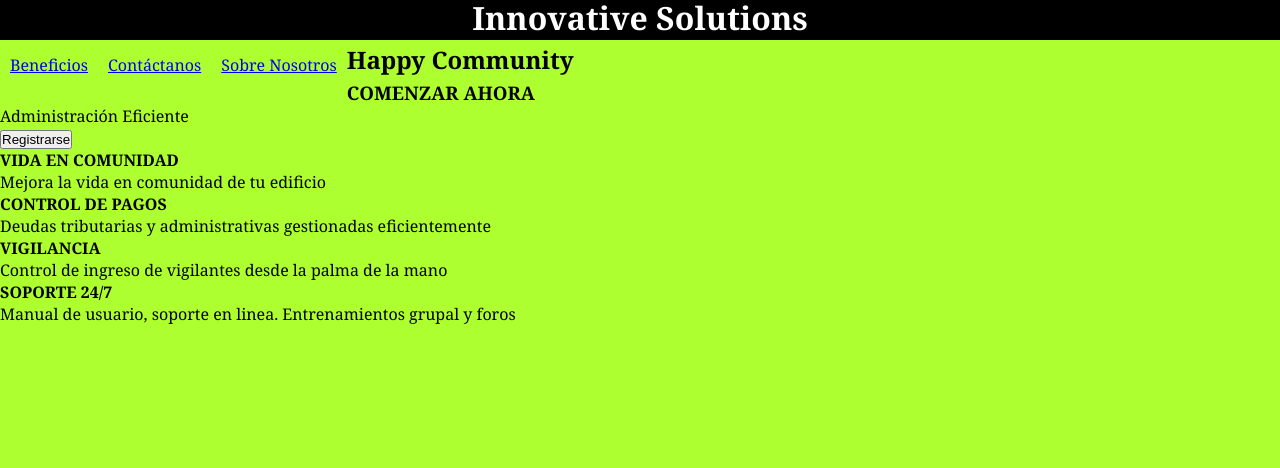
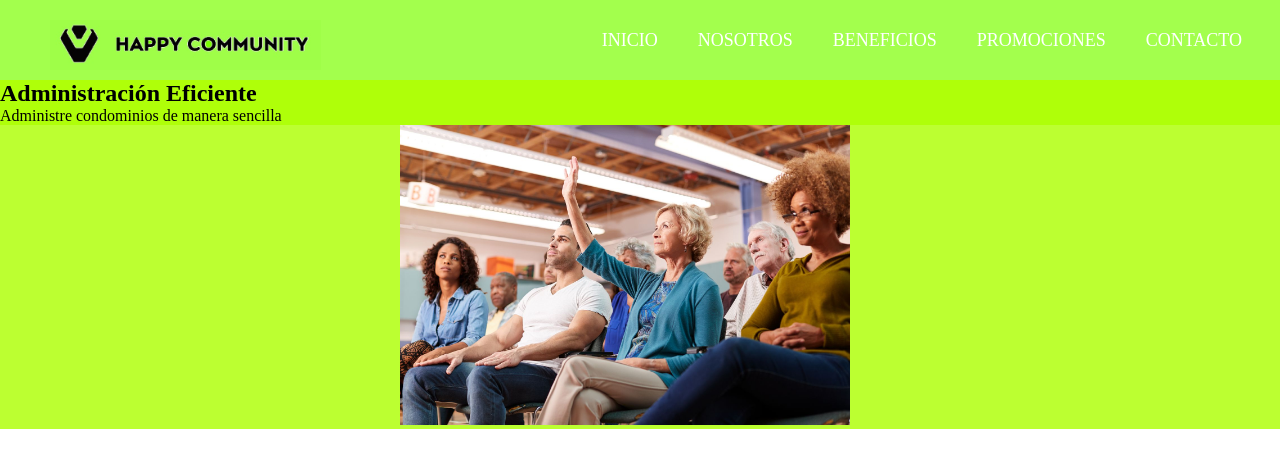
Before and after one commit to EliasJMZegarra/upc-pre-202202-si385-SI42-Innovative-Solutions-report-tb3.github.io, a plain HTML site: page index.html in a window 1280 px wide. Drawn offline with Linux system fonts and the light colour scheme.

Commit message:
Add files via upload

```diff
--- /dev/null
+++ b/estilos.css
@@ -0,0 +1,100 @@
+*{
+    padding: 0;
+    margin: 0;
+    text-decoration: none;
+    list-style: none;
+    box-sizing: border-box;
+}
+
+nav{
+    background: rgba(123, 255, 0, 0.699);
+    height: 80px;
+    width: 100%;
+}
+.enlace{
+    position: absolute;
+    padding: 20px 50px;
+}
+.logo{
+    height: 50px;
+}
+nav ul{
+    float: right;
+    margin-right: 20px;
+}
+nav ul li{
+    display: inline-block;
+    line-height: 80px;
+    margin: 0 5px;
+}
+nav ul li a{
+    color: #fff;
+    font-size: 18px;
+    padding: 7px 13px;
+    border-radius: 3px;
+    text-transform: uppercase;
+}
+li a.active, li a:hover{
+    transition: .5s;
+}
+.checkbtn{
+    font-size: 30px;
+    color: #fff;
+    float: right;
+    line-height: 80px;
+    margin-right: 40px;
+    cursor: pointer;
+    display: none;
+}
+#check{
+    display: none;
+}
+section ,h2 ,p{
+    background:rgba(173, 255, 0, 0.808);
+
+}
+section .vec1{
+    height: 300px;
+    margin-left: 400px;
+
+}
+
+@media (max-width: 952px){
+    .enlace{
+        padding-left: 20px;
+    }
+    nav ul li a{
+        font-size: 16px;
+    }
+}
+
+@media (max-width: 858px){
+    .checkbtn{
+        display: block;
+    }
+    ul{
+        position: fixed;
+        width: 100%;
+        height: 100vh;
+        background: #2c3e50;
+        top: 80px;
+        left: -100%;
+        text-align: center;
+        transition: all .5s;
+    }
+    nav ul li{
+        display: block;
+        margin: 50px 0;
+        line-height: 30px;
+    }
+    nav ul li a{
+        font-size: 20px;
+    }
+    li a:hover, li a.active{
+        background: none;
+        color: red;
+    }
+    #check:checked ~ ul{
+        left:0;
+    }
+}
--- a/index.html
+++ b/index.html
@@ -4,50 +4,33 @@
     <meta charset="UTF-8">
     <meta http-equiv="X-UA-Compatible" content="IE=edge">
     <meta name="viewport" content="width=device-width, initial-scale=1.0">
-    <link rel="stylesheet" href="styles.css">
     <title>Happy Community</title>
-
+    <link rel="stylesheet" href="estilos.css">
+    <link href="https://cdnjs.cloudflare.com/ajax/libs/font-awesome/5.13.0/css/all.min.css" rel="stylesheet">
 </head>
 <body>
-    <div id =¨container¨>
-        <header>
-            <h1> Innovative Solutions</h1>
-        </header>
-        <nav>
-            <ul>
-                <li> <a href="index.html"> Beneficios</a></li>
-                <li> <a href="index.html"> Contáctanos</a></li>
-                <li> <a href="index.html"> Sobre Nosotros</a></li>
-            </ul>
-        </nav>
-    </div>
-    <div>
-        <h2>                Happy Community </h2>
-    </div>
-    <div>
-        <h3> COMENZAR AHORA</h3>
-    </div>
-    <div>
-        <p>Administración Eficiente</p>
-        <button> Registrarse </button>
-        <a href="index.html"></a>
-    </div>
-    <div>
-        <h4> VIDA EN COMUNIDAD </h4>
-        <P>Mejora la vida en comunidad de tu edificio</P>
-    </div>
-    <div>
-        <h4> CONTROL DE PAGOS </h4>
-        <P>Deudas tributarias y administrativas gestionadas eficientemente</P>
-    </div>
-    <div>
-        <h4> VIGILANCIA </h4>
-        <P>Control de ingreso de vigilantes desde la palma de la mano</P>
-    </div>
-    <div>
-        <h4> SOPORTE 24/7 </h4>
-        <P>Manual de usuario, soporte en linea. Entrenamientos grupal y foros</P>
-    </div>
-
+    <nav>
+        <input type="checkbox" id="check">
+        <label for="check" class="checkbtn">
+            <i class="fas fa-bars"></i>
+        </label>
+        <a href="#" class="enlace">
+            <img src="img/logoIHC1.JPG" class="logo">
+        </a>
+        <ul>
+            <li><a class="active" href="#">Inicio</a></li>
+            <li><a href="#">Nosotros</a></li>
+            <li><a href="#">Beneficios</a></li>
+            <li><a href="#">Promociones</a></li>
+            <li><a href="#">Contacto</a></li>
+        </ul>
+    </nav>
+    <section id="banner">
+        <div class="container">
+            <h2>Administración Eficiente</h2>
+            <p>Administre condominios de manera sencilla</p>
+            <img src="img/vecinos1.JPG" class="vec1">
+        </div>
+    </section>
 </body>
 </html>
```
Also changed, not shown: img/logoHC.JPG (added), img/logoIHC.jpg (added), img/logoIHC1.jpg (added), img/vecinos1.JPG (added), img/vecinos2.jpg (added).
